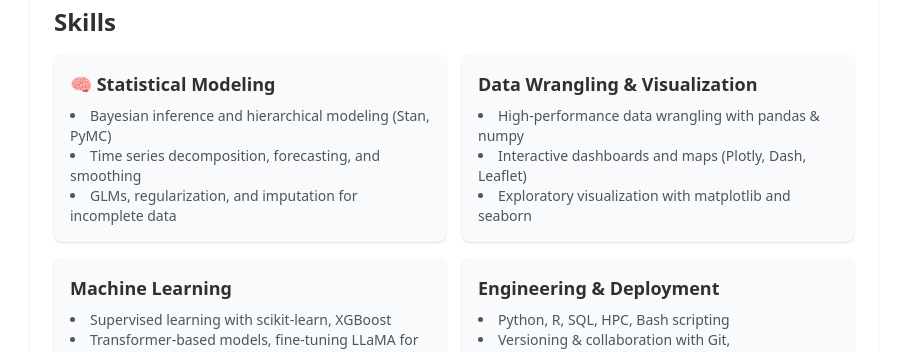
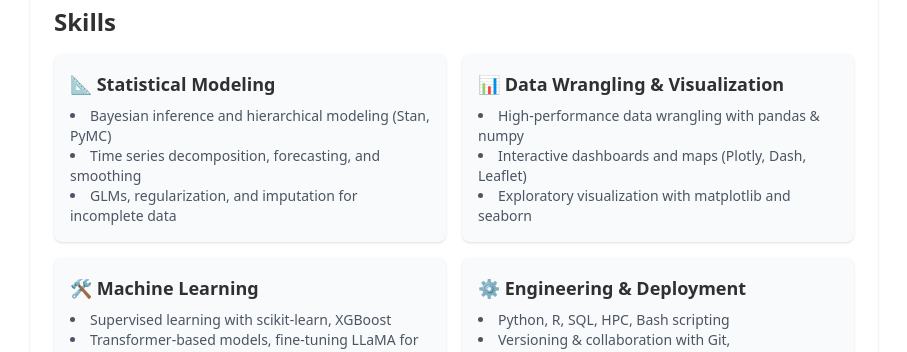
Before and after one commit to s-vishnoi/portfolio, a Vue app: page / in a window 1280 px wide. Shown: the part 2010-2362 px from the top of the page, without its empty margins (186-1093 px from the left). Built offline with nearby package versions, Linux system fonts and the light colour scheme; no server answers.

Commit message:
skill emoji;

```diff
--- a/src/pages/Home.vue
+++ b/src/pages/Home.vue
@@ -99,7 +99,7 @@
       <div class="grid gap-4 md:grid-cols-2">
 
         <div class="bg-base-200 p-4 rounded-lg shadow">
-          <h3 class="font-semibold text-lg mb-2">🧠 Statistical Modeling</h3>
+          <h3 class="font-semibold text-lg mb-2">📐 Statistical Modeling</h3>
           <ul class="list-disc list-inside text-sm text-gray-600 dark:text-gray-300">
             <li>Bayesian inference and hierarchical modeling (Stan, PyMC)</li>
             <li>Time series decomposition, forecasting, and smoothing</li>
@@ -108,7 +108,7 @@
         </div>
 
         <div class="bg-base-200 p-4 rounded-lg shadow">
-          <h3 class="font-semibold text-lg mb-2">Data Wrangling & Visualization</h3>
+          <h3 class="font-semibold text-lg mb-2">📊 Data Wrangling & Visualization</h3>
           <ul class="list-disc list-inside text-sm text-gray-600 dark:text-gray-300">
             <li>High-performance data wrangling with pandas & numpy</li>
             <li>Interactive dashboards and maps (Plotly, Dash, Leaflet)</li>
@@ -117,7 +117,7 @@
         </div>
 
         <div class="bg-base-200 p-4 rounded-lg shadow">
-          <h3 class="font-semibold text-lg mb-2">Machine Learning</h3>
+          <h3 class="font-semibold text-lg mb-2">🛠️ Machine Learning</h3>
           <ul class="list-disc list-inside text-sm text-gray-600 dark:text-gray-300">
             <li>Supervised learning with scikit-learn, XGBoost</li>
             <li>Transformer-based models, fine-tuning LLaMA for NLP tasks</li>
@@ -126,7 +126,7 @@
         </div>
 
         <div class="bg-base-200 p-4 rounded-lg shadow">
-          <h3 class="font-semibold text-lg mb-2">Engineering & Deployment</h3>
+          <h3 class="font-semibold text-lg mb-2">⚙️ Engineering & Deployment</h3>
           <ul class="list-disc list-inside text-sm text-gray-600 dark:text-gray-300">
             <li>Python, R, SQL, HPC, Bash scripting</li>
             <li>Versioning & collaboration with Git, containerization with Docker</li>
```
